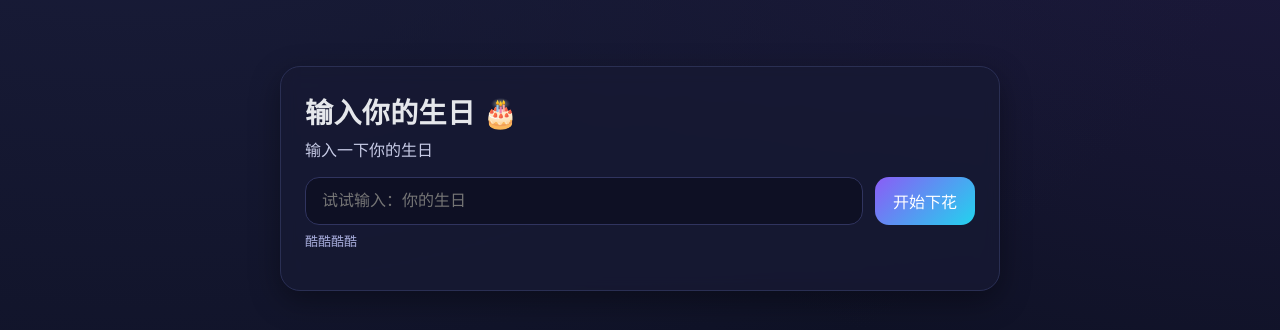
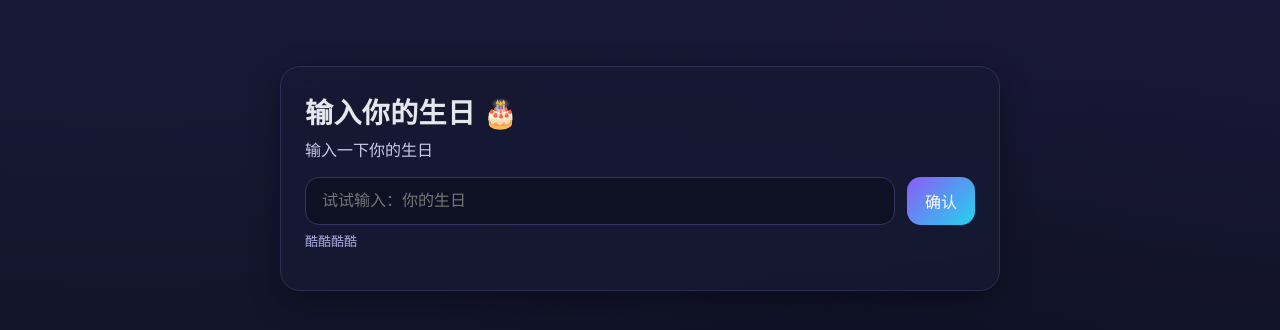
Before and after one commit to paulhuang-dotcom/Cp3, a plain HTML site: page index.html in a window 1280 px wide. Shown: the part 222-552 px from the top of the page. Drawn offline with Linux system fonts and the light colour scheme.

Commit message:
Update index.html

```diff
--- a/index.html
+++ b/index.html
@@ -127,7 +127,7 @@
       <p>输入一下你的生日</p>
       <div class="row">
         <input id="triggerInput" type="text" placeholder="试试输入：你的生日 "0817" />
-        <button id="goBtn" title="触发下花">开始下花</button>
+        <button id="goBtn" title="触发下花">确认</button>
       </div>
       <p class="hint">酷酷酷酷</p>
     </div>
```
